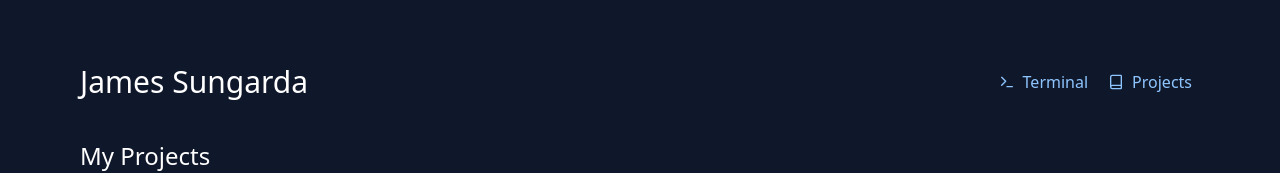
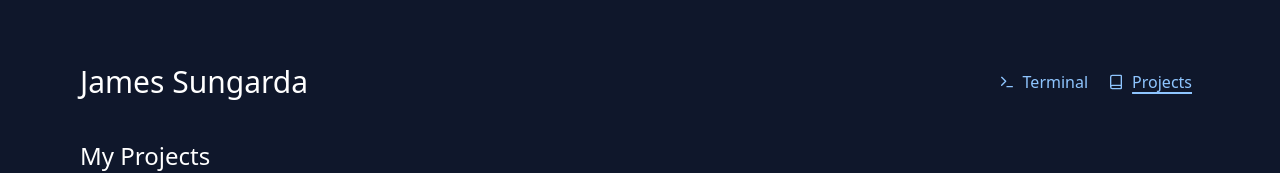
Before and after one commit to invalidcode232/homepage, a Next.js app: page /projects in a window 1280 px wide. Shown: the top 173 px of the page. Built offline with nearby package versions, Linux system fonts and the light colour scheme.

Commit message:
feat(nav-link): add active link styling based on current pathname

```diff
--- a/src/components/modules/header/nav-link.tsx
+++ b/src/components/modules/header/nav-link.tsx
@@ -2,6 +2,7 @@
 
 import Link from "next/link";
 import { motion } from "framer-motion";
+import { usePathname } from "next/navigation";
 
 type Props = {
   href: string;
@@ -12,6 +13,9 @@ type Props = {
 };
 
 export default function NavigationLink(props: Props) {
+  const pathname = usePathname();
+  const isActive = pathname === props.href;
+
   return (
     <motion.span
       whileHover={{ scale: 1.05 }}
@@ -28,6 +32,10 @@ export default function NavigationLink(props: Props) {
           href={props.href}
           className={`flex items-center text-blue-300 hover:text-blue-400 mx-2 hover:cursor-pointer transition-colors duration-200 ${
             props.hideMobile ? "hidden lg:inline-block" : ""
+          } ${
+            isActive
+              ? "underline underline-offset-4 decoration-blue-300 decoration-2"
+              : ""
           }`}
           {...(props.isExternal && { target: "_blank" })}
         >
```
